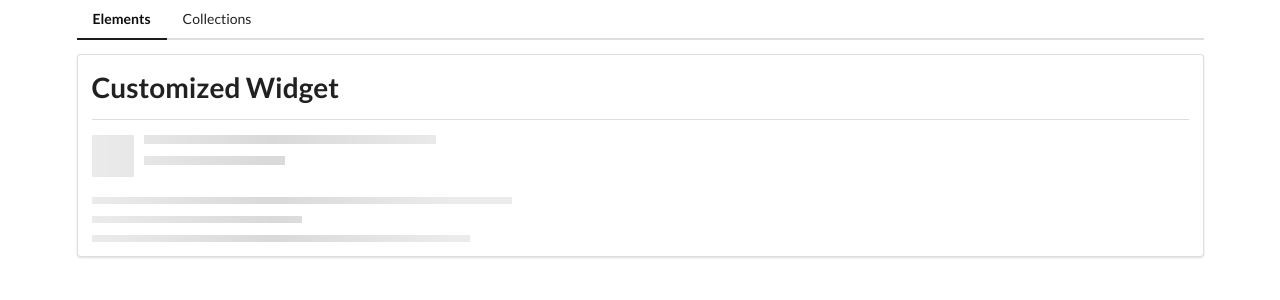
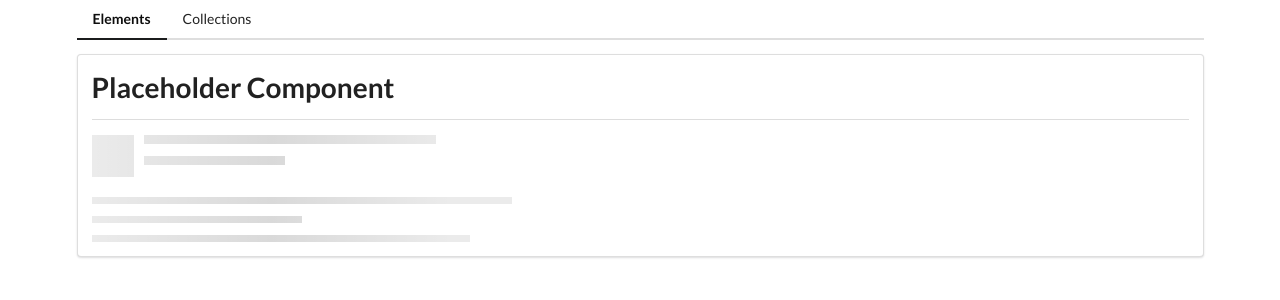
Before and after one commit to jbagalanon/AngularComps, an Angular app: page /elements in a window 1280 px wide. Shown: the top 300 px of the page. Built offline with nearby package versions, Linux system fonts and the light colour scheme.

Commit message:
added ng-content

```diff
--- a/src/app/elements/elements-home/elements-home.component.html
+++ b/src/app/elements/elements-home/elements-home.component.html
@@ -1,2 +1,2 @@
-<app-divider></app-divider>
-<app-placeholder ></app-placeholder>
+<app-divider> Placeholder Component</app-divider>
+<app-placeholder></app-placeholder>
--- a/src/app/shared/divider/divider.component.html
+++ b/src/app/shared/divider/divider.component.html
@@ -1,2 +1,4 @@
-<h1>Customized Widget</h1>
+<h1>
+    <ng-content> </ng-content>
+ </h1>
 <div class="ui divider"></div>
--- a/src/app/shared/divider/divider.component.ts
+++ b/src/app/shared/divider/divider.component.ts
@@ -7,6 +7,7 @@ import { Component, OnInit } from '@angular/core';
 })
 export class DividerComponent implements OnInit {
 
+
   constructor() { }
 
   ngOnInit(): void {
```
